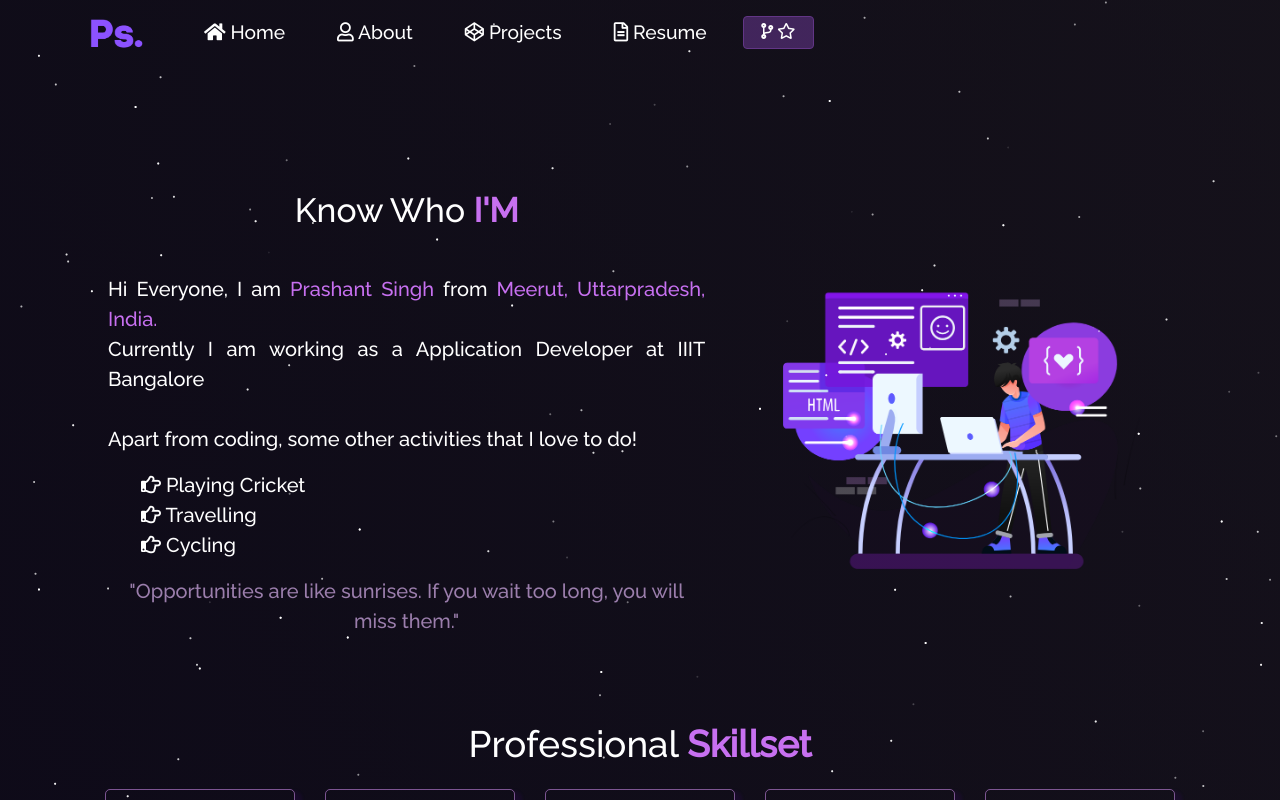
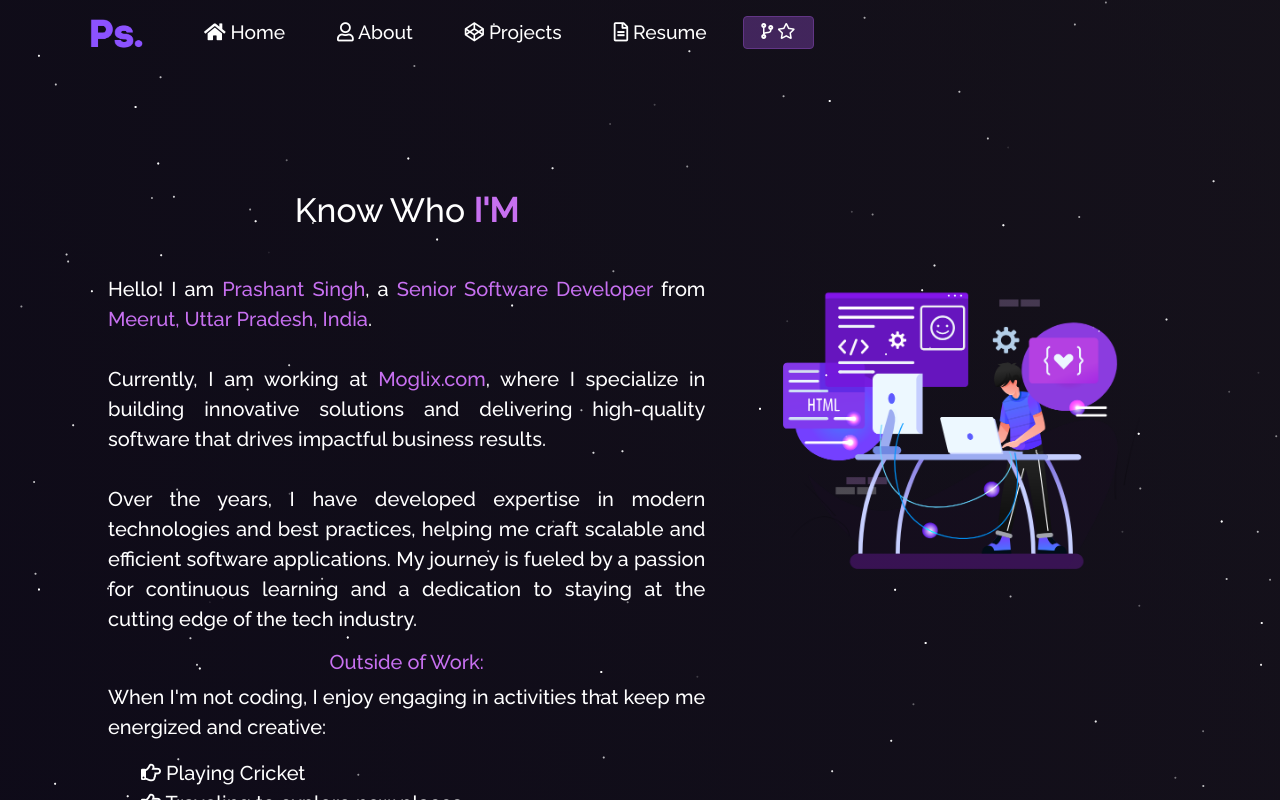
Before and after one commit to prashantsinghmangat/Portfolio, a React (Create React App) app: page /about in a window 1280 px wide. Shown: the top 800 px of the page. Built offline with nearby package versions, Linux system fonts and the light colour scheme; some icons are missing.

Commit message:
about us updated

```diff
--- a/src/components/About/AboutCard.js
+++ b/src/components/About/AboutCard.js
@@ -9,29 +9,42 @@ function AboutCard() {
       <Card.Body>
         <blockquote className="blockquote mb-0">
           <p style={{ textAlign: "justify" }}>
-            Hi Everyone, I am <span className="purple">Prashant Singh </span>
-            from <span className="purple"> Meerut, Uttarpradesh, India.</span>
-            <br />Currently I am working as a Application Developer at IIIT Bangalore
+            Hello! I am <span className="purple">Prashant Singh</span>, a{" "}
+            <span className="purple">Senior Software Developer</span> from{" "}
+            <span className="purple">Meerut, Uttar Pradesh, India</span>.
             <br />
             <br />
-            Apart from coding, some other activities that I love to do!
+            Currently, I am working at <span className="purple">Moglix.com</span>, where I specialize in building innovative solutions and delivering high-quality software that drives impactful business results.
+            <br />
+            <br />
+            Over the years, I have developed expertise in modern technologies and best practices, helping me craft scalable and efficient software applications. My journey is fueled by a passion for continuous learning and a dedication to staying at the cutting edge of the tech industry.
+          </p>
+
+          <h5 className="purple">Outside of Work:</h5>
+          <p style={{ textAlign: "justify" }}>
+            When I'm not coding, I enjoy engaging in activities that keep me energized and creative:
           </p>
           <ul>
             <li className="about-activity">
               <i className="far fa-hand-point-right"></i> Playing Cricket
             </li>
             <li className="about-activity">
-              <i className="far fa-hand-point-right"></i> Travelling
+              <i className="far fa-hand-point-right"></i> Traveling to explore new places
             </li>
             <li className="about-activity">
-              <i className="far fa-hand-point-right"></i> Cycling
+              <i className="far fa-hand-point-right"></i> Cycling and staying active
             </li>
           </ul>
 
+          <h5 className="purple">Contact Me:</h5>
+          <p style={{ textAlign: "justify" }}>
+           Email: Prashantsinghmangat5@gmail.com <br></br>
+           Phone: 8360334018
+          </p>
+
           <p style={{ marginBlockEnd: 0, color: "rgb(155 126 172)" }}>
-            "Opportunities are like sunrises. If you wait too long, you will miss them."{" "}
+            "Opportunities are like sunrises. If you wait too long, you will miss them."
           </p>
-          {/* <footer className="blockquote-footer">Soumyajit</footer> */}
         </blockquote>
       </Card.Body>
     </Card>
--- a/src/components/Home/Type.js
+++ b/src/components/Home/Type.js
@@ -6,14 +6,16 @@ function Type() {
     <Typewriter
       options={{
         strings: [
-          "Developer",
+          "React Developer",
+          "Angular Developer",
+          "Wordpress Website Developer",
           "Designer",
           "Mobile Application developer",
           "Open Source Contributor",
         ],
         autoStart: true,
         loop: true,
-        deleteSpeed: 50,
+        deleteSpeed: 20,
       }}
     />
   );
--- a/src/components/Resume/Resume.js
+++ b/src/components/Resume/Resume.js
@@ -7,8 +7,7 @@ import Resumecontent from "./ResumeContent";
 import "../../style.css";
 import "bootstrap/dist/css/bootstrap.min.css";
 // import axios from "axios";
-import pdf from "../../Assets/resume_merged.pdf";
-import resumeonly from "../../Assets/prashant-singh-resume.pdf";
+import resumepdf from "../../Assets/prashant-singh-resume.pdf";
 
 function Resume() {
   // const uri = "https://porfolio-backend.vercel.app/ranks/getRanks";
@@ -36,13 +35,21 @@ function Resume() {
       <Particle />
       <Container>
         <Row style={{ justifyContent: "center", position: "relative" }}>
-          <Button variant="primary" href={resumeonly} target="_blank">
+          <Button variant="primary" href={resumepdf} target="_blank">
             <i className="fas fa-download">&nbsp;</i>Download CV
           </Button>
         </Row>
         <Row className="resume">
           <Col md={6} className="resume-left">
             <h3 className="resume-title">Experience</h3>
+            <Resumecontent
+              title="Senior Software Engineer (ReactJS, Angular, NextJS)
+                at Moglix (Moglix.com, Credlix.com, Tendershark.com) "
+              date="2024 - Present"
+              content={[
+                "Singapore, established in 2015. It operates in India, the USA, the UK, and Europe. Credlix.com - ReactJS and NextJS DigiMRO - ReactJS and NextJs Tendershark.com - Complete website development, which include SSR, SEO, UI, and optimization Moglix.com - ReactJS Revamp of L2, L3 pages added all the new widgets, cards, and grids"
+              ]}
+            />
             <Resumecontent
               title="(Android , Full-stack
                 developer) at EHRC IIIT Bangalore"
@@ -129,7 +136,7 @@ function Resume() {
           </Col>
         </Row>
         <Row style={{ justifyContent: "center", position: "relative" }}>
-          <Button variant="primary" href={pdf} target="_blank">
+          <Button variant="primary" href={resumepdf} target="_blank">
             <i className="fas fa-download">&nbsp;</i>Download CV
           </Button>
         </Row>
```
Also changed, not shown: 2 other files (tests, documents, lock files or other folders).
